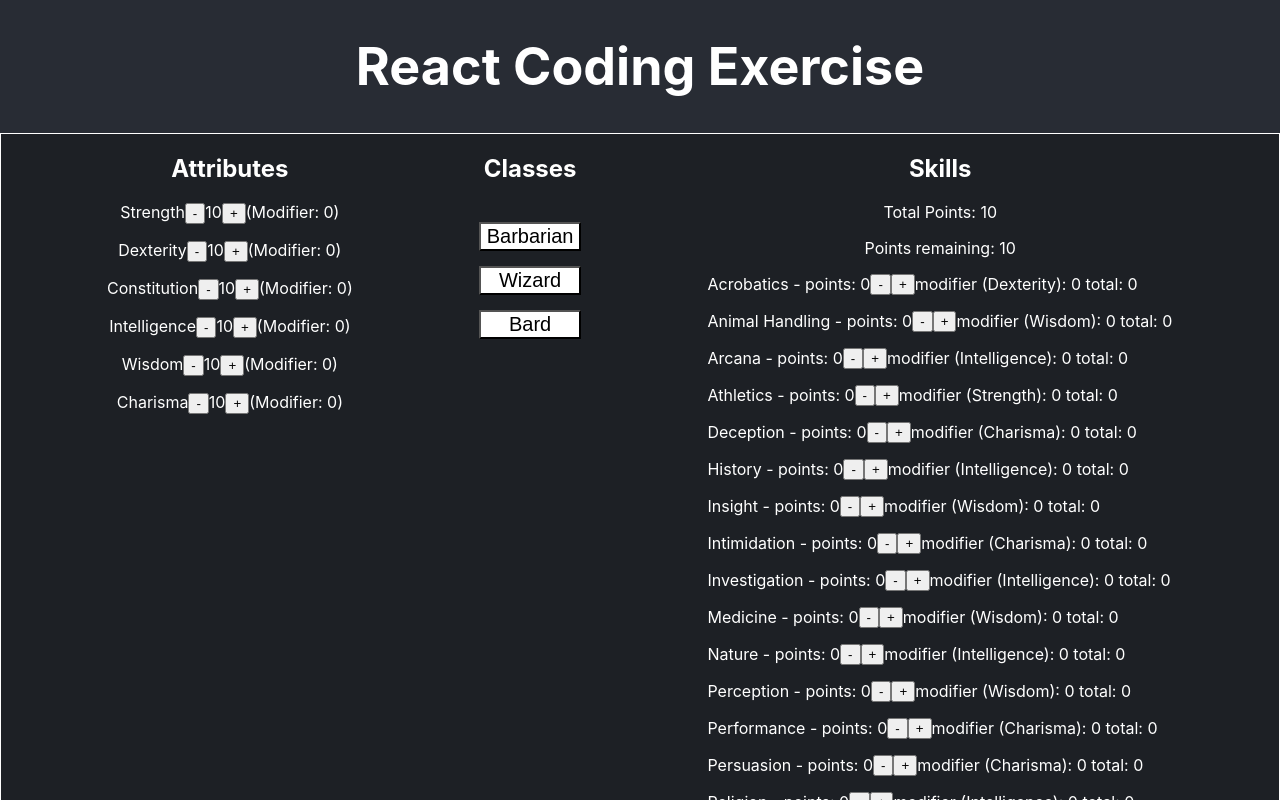
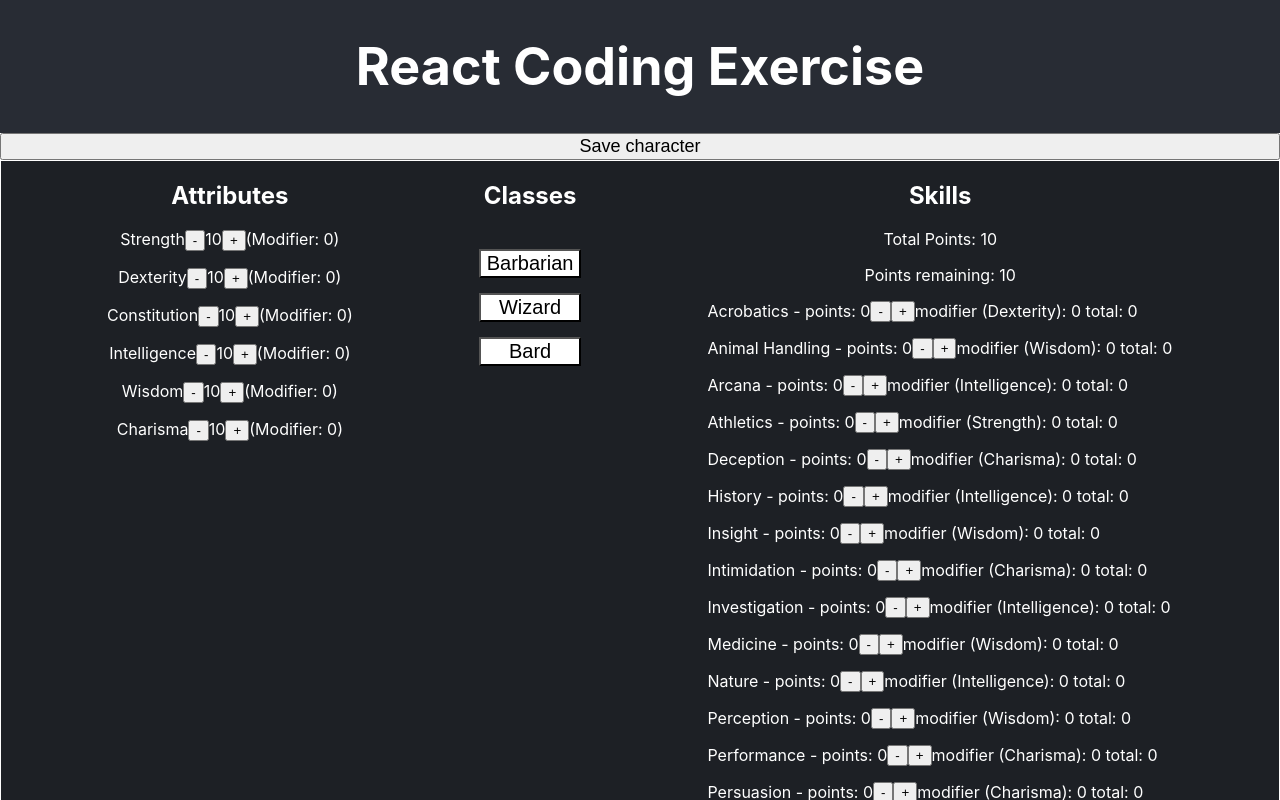
Before and after one commit to KamsiyonnaObi/recruiting-webapp-character, a React (Create React App) app: page / in a window 1280 px wide. Shown: the top 800 px of the page. Built offline with nearby package versions, Linux system fonts and the light colour scheme.

Commit message:
attempt to save characters

```diff
--- a/src/App.css
+++ b/src/App.css
@@ -35,6 +35,10 @@
   color: white;
 }
 
+.save_btn {
+  font-size: 18px;
+}
+
 .App-link {
   color: #61dafb;
 }
--- a/src/App.js
+++ b/src/App.js
@@ -63,11 +63,44 @@ function findCharismaModifier() {
   }
   //console.log(attributes)
 
+  //function to send the character
+  function saveCharacter() {
+    fetch(
+      "https://recruiting.verylongdomaintotestwith.ca/api/{{KamsiyonnaObi}}/character",
+      {
+        method: "POST",
+        headers: {
+          "Content-Type": "application/json",
+        },
+        body: JSON.stringify(attributes),
+      }
+    )
+      .then((response) => {
+        console.log(response.data); //do whatever with response
+      })
+      .catch((error) => console.error(error)); //for catching any errors that come back
+
+    fetch(
+      "https://recruiting.verylongdomaintotestwith.ca/api/{{KamsiyonnaObi}}/character",
+      {
+        method: "GET",
+        headers: {
+          "Content-Type": "application/json",
+        },
+      }
+    )
+      .then((response) => {
+        console.log(response.data); //do whatever with response
+      })
+      .catch((error) => console.error(error)); //for catching any errors that come back
+  }
+
   return (
     <div className="App">
       <header className="App-header">
         <h1>React Coding Exercise</h1>
       </header>
+      <button className="save_btn" onClick={() => saveCharacter()}> Save character </button>
       <section className="App-section">
         <div>
           <h2>Attributes</h2>
```
